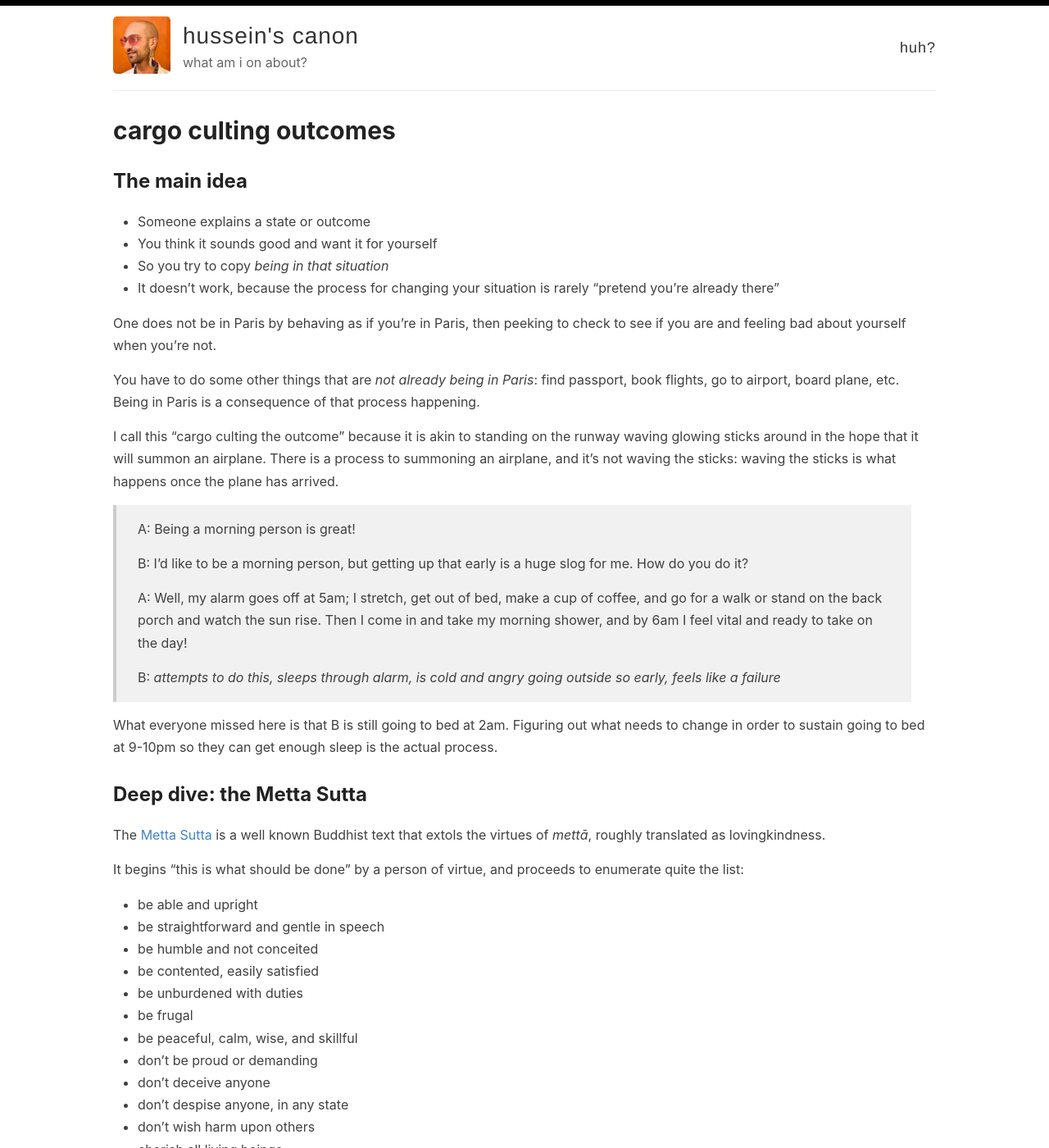
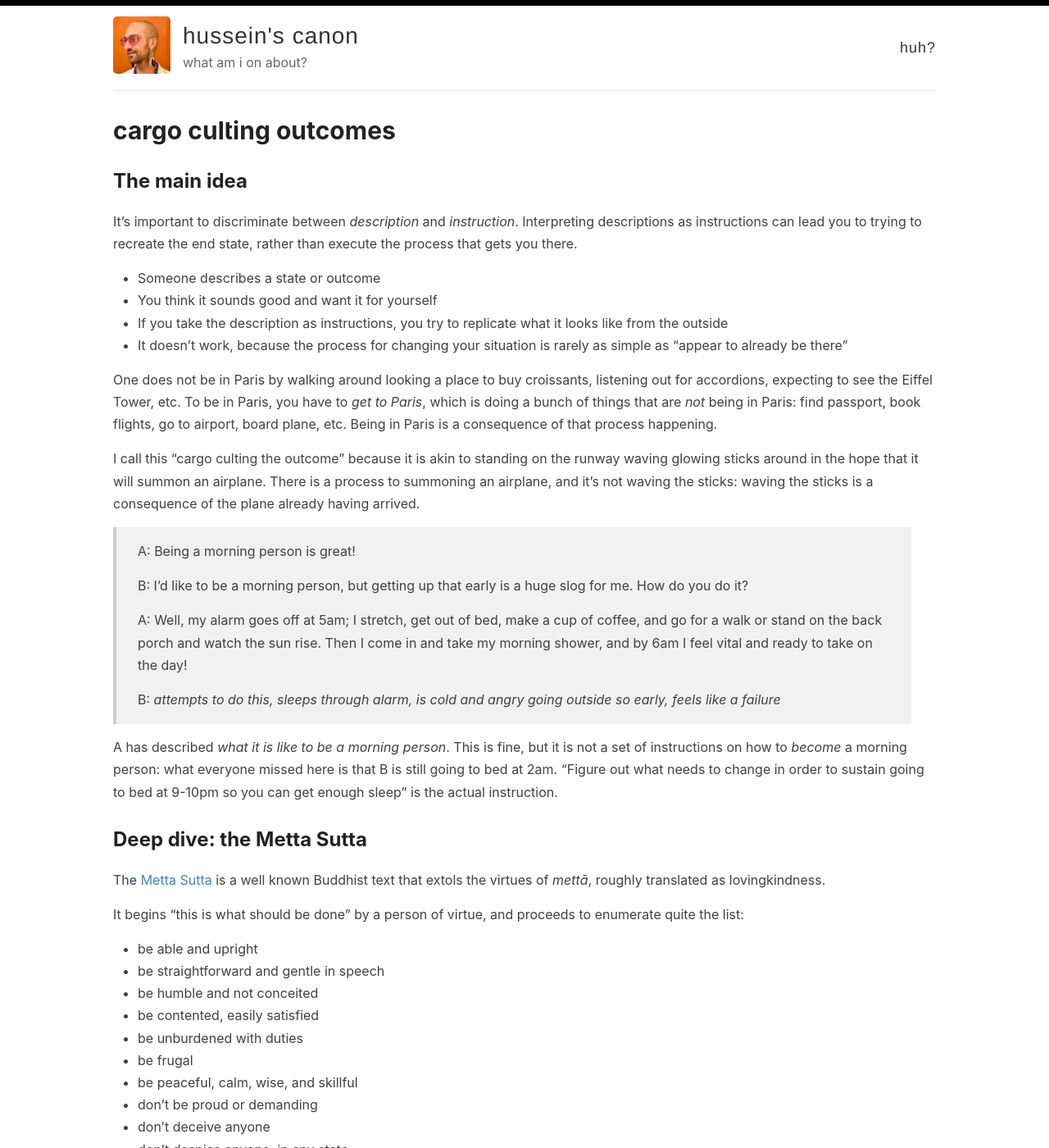
Before and after one commit to helgridly/canonize, a Jekyll site: the page built from canon/cargo-culting-outcomes.md, in a window 1280 px wide and 1400 px high. Shown: the whole window at 82% size. Built offline with Jekyll 4.4.1, drawn with Linux system fonts in a browser that asks for light colours; some of the changed text lies outside the part shown.

Commit message:
cargo cult outcomes: description vs instruction framing

```diff
--- a/canon/cargo-culting-outcomes.md
+++ b/canon/cargo-culting-outcomes.md
@@ -10,16 +10,16 @@ sources: ['1820892920016507305', '1787264252396331491']
 
 ## The main idea
 
-- Someone explains a state or outcome
+It's important to discriminate between _description_ and _instruction_. Interpreting descriptions as instructions can lead you to trying to recreate the end state, rather than execute the process that gets you there.
+
+- Someone describes a state or outcome
 - You think it sounds good and want it for yourself
-- So you try to copy _being in that situation_
-- It doesn't work, because the process for changing your situation is rarely "pretend you're already there"
+- If you take the description as instructions, you try to replicate what it looks like from the outside
+- It doesn't work, because the process for changing your situation is rarely as simple as "appear to already be there"
 
-One does not be in Paris by behaving as if you're in Paris, then peeking to check to see if you are and feeling bad about yourself when you're not.
+One does not be in Paris by walking around looking a place to buy croissants, listening out for accordions, expecting to see the Eiffel Tower, etc. To be in Paris, you have to _get to Paris_, which is doing a bunch of things that are _not_ being in Paris: find passport, book flights, go to airport, board plane, etc. Being in Paris is a consequence of that process happening.
 
-You have to do some other things that are _not already being in Paris_: find passport, book flights, go to airport, board plane, etc. Being in Paris is a consequence of that process happening.
-
-I call this "cargo culting the outcome" because it is akin to standing on the runway waving glowing sticks around in the hope that it will summon an airplane. There is a process to summoning an airplane, and it's not waving the sticks: waving the sticks is what happens once the plane has arrived.
+I call this "cargo culting the outcome" because it is akin to standing on the runway waving glowing sticks around in the hope that it will summon an airplane. There is a process to summoning an airplane, and it's not waving the sticks: waving the sticks is a consequence of the plane already having arrived.
 
 > A: Being a morning person is great!
 >
@@ -29,7 +29,7 @@ I call this "cargo culting the outcome" because it is akin to standing on the ru
 >
 > B: _attempts to do this, sleeps through alarm, is cold and angry going outside so early, feels like a failure_
 
-What everyone missed here is that B is still going to bed at 2am. Figuring out what needs to change in order to sustain going to bed at 9-10pm so they can get enough sleep is the actual process.
+A has described _what it is like to be a morning person_. This is fine, but it is not a set of instructions on how to _become_ a morning person: what everyone missed here is that B is still going to bed at 2am. "Figure out what needs to change in order to sustain going to bed at 9-10pm so you can get enough sleep" is the actual instruction.
 
 ## Deep dive: the Metta Sutta
 
@@ -52,11 +52,11 @@ It begins "this is what should be done" by a person of virtue, and proceeds to e
 - radiate kindness over the world: upwards to the skies, downwards to the depths, outward and unbounded
 - you should also do this regardless of your physical posture (standing or walking, sitting or lying down)
 
-It's easy to read this as a list of rules to live by: do this, and you will be virtuous. But if you want to be a virtuous person, and you take this as a rulebook, this list might constrain your behaviour, facilitate you acting from places of fear or shame, and beating yourself up when you "break a rule".
+It's easy to read this as a list of instructions: do this, and you will be virtuous. But if you want to be a virtuous person, and you take this as a rulebook, this list might constrain your behaviour, facilitate you acting from places of fear or shame, and beating yourself up when you "break a rule".
 
 But if you look at this as a _description_ of an already virtuous person, it makes a lot more sense: these are the kinds of actions that come naturally to someone who has broadly dealt with their shit and is living nonreactively, with attention to their surroundings.
 
-In this frame, it's a description of a potential future outcome for you, without saying anything about how to get there. If you decide that's appealing, you might ask "how do I become virtuous?" and perhaps discover any number of paths: sitting on a cushion and dismantle your brain using any number of spiritual systems; taking psychedelics; doing IFS and making friends with your parts. You can then work on _those_ things, and maybe one day you'll discover you've become virtuous by accident.
+In this frame, it's a description of a potential future outcome for you, without saying anything about how to get there. If you decide that's appealing, you might ask start asking for instructions on how to _become_ virtuous, and perhaps discover any number of paths: sitting on a cushion and dismantle your brain using any number of spiritual systems; taking psychedelics; doing IFS and making friends with your parts. You can then work on _those_ things, and maybe one day you'll discover you've become virtuous by accident.
 
 ## What about "fake it til you make it"?
 
@@ -70,6 +70,6 @@ But I do think that there's a path where you make an attempt, see what blocks yo
 
 ## Conclusion
 
-It can help a lot to pay attention to whether someone is describing an outcome. If so, it is not always true that doing the outcome-things is how you get the outcome, in which case "how did you go from being a person who doesn't do these things to someone who does?" is a useful question if you want to replicate it.
+It can help a lot to pay attention to whether someone is giving a description or instructions, and not confusing the former for the latter. It is not always true that "appear like the description" is the correct instruction for embodying it, in which case "how did you go from being a person who doesn't do these things to someone who does?" can be a useful question.
 
-And you can help others not fall into this trap by adding "and the thing that made me able to do this was..." so people get a sense of the upstream process a bit.
+And you can help others not fall into this trap by gesturing to the process that got you there, so people are reminded that getting there might be a process.
```
Also changed, not shown: other parts of canon/cargo-culting-outcomes.md (+1 -1 lines).
